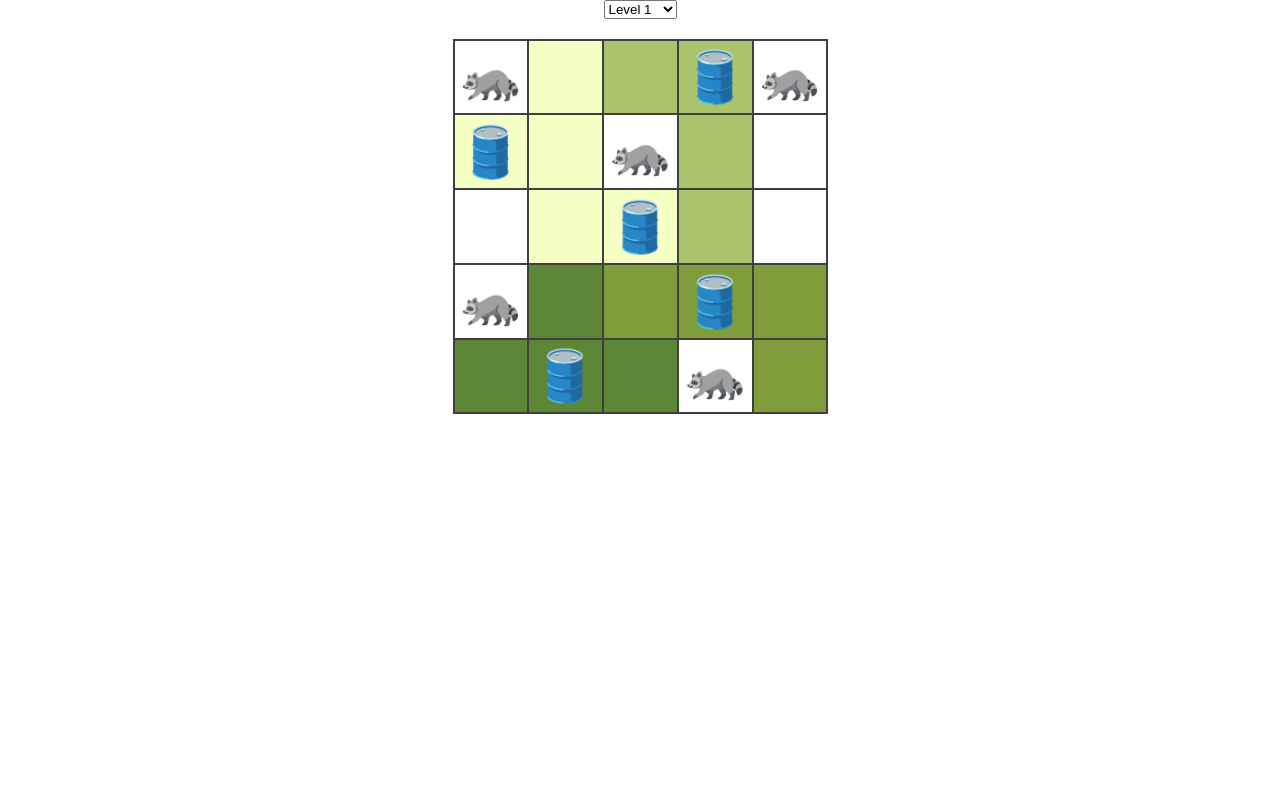
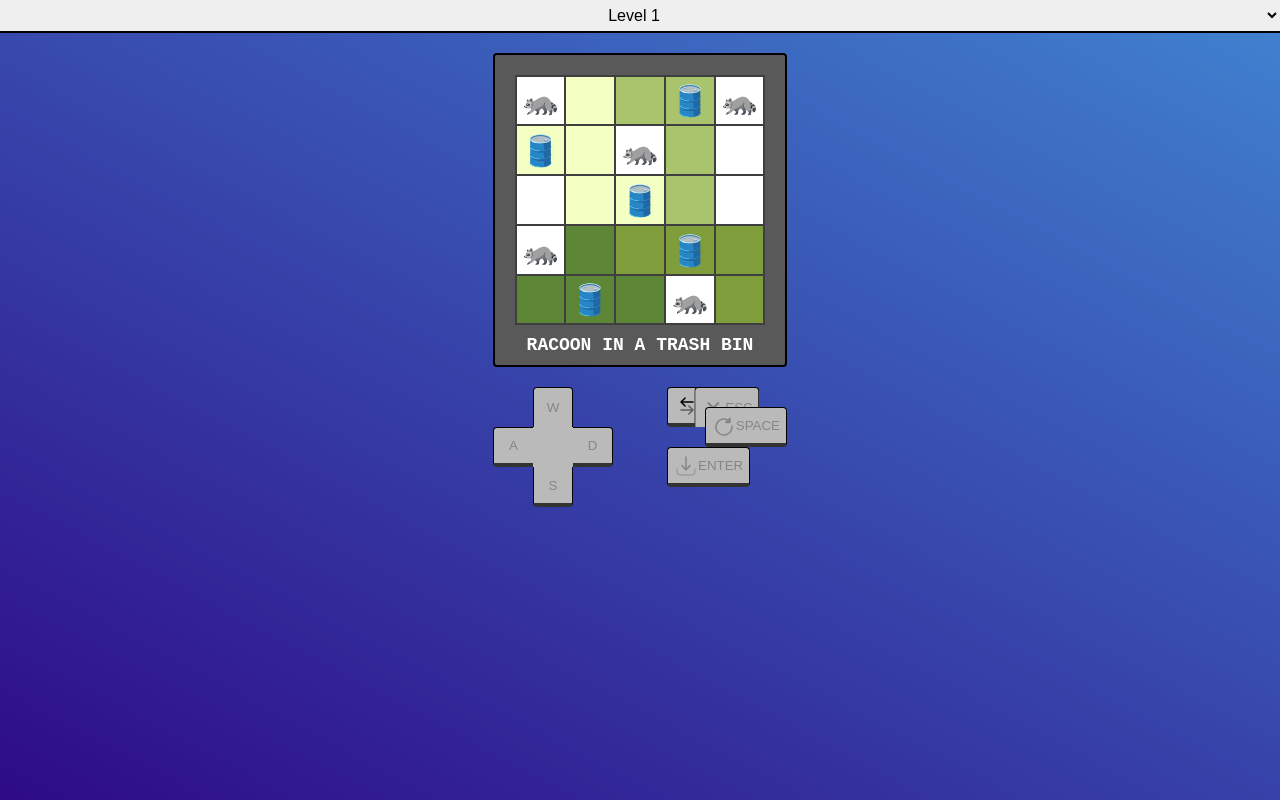
Before and after one commit to felixWackernagel/racoonInATrashBin, a Vue app: page / in a window 1280 px wide. Built offline with nearby package versions, Linux system fonts and the light colour scheme.

Commit message:
style board game

```diff
--- a/src/App.vue
+++ b/src/App.vue
@@ -17,5 +17,25 @@ const { level } = useLevel();
     </option>
   </select>
 
-  <Board :level="level" />
+  <div class="game">
+    <Board :level="level" />
+  </div>
 </template>
+<style lang="css">
+select {
+  border-radius: 0;
+  border: none;
+  padding-top: 6px;
+  padding-bottom: 6px;
+  font-size: 16px;
+  text-align: center;
+}
+
+.game {
+  background: linear-gradient(28deg, rgb(46 11 135), #4080cf);
+  display: flex;
+  flex-direction: column;
+  flex: 1;
+  border-top: 2px solid #000;
+}
+</style>
--- a/src/assets/main.css
+++ b/src/assets/main.css
@@ -1,11 +1,9 @@
 body {
   margin: 0;
-  min-height: 100vh;
 }
 
 #app {
+  min-height: 100vh;
   display: flex;
   flex-direction: column;
-  align-items: center;
-  gap: 20px;
 }
--- a/src/components/Board.vue
+++ b/src/components/Board.vue
@@ -1,5 +1,5 @@
 <script setup lang="ts">
-import { computed, toRef, watch, type Ref } from "vue";
+import { computed } from "vue";
 import { useBoard } from "@/composables/useBoard";
 import Cell from "@/components/Cell.vue";
 import { onMounted, onUnmounted } from "vue";
@@ -20,6 +20,7 @@ const {
   moveRight,
   rotate,
   place,
+  nextPart,
 } = useBoard(() => props.level);
 
 const className = computed(() => `level-${props.level.toString()}`);
@@ -70,6 +71,7 @@ onUnmounted(() => {
 </script>
 
 <template>
+  <div class="display">
     <div :class="['board', className]">
       <template v-for="(row, rowIndex) in board" :key="rowIndex">
         <template v-for="(column, columnIndex) in row" :key="columnIndex">
@@ -82,64 +84,83 @@ onUnmounted(() => {
         </template>
       </template>
     </div>
-  <div v-if="activePart" class="controller">
-    <div class="controller--right">
+    <h1>Racoon in a trash bin</h1>
+  </div>
+  <div class="controller">
+    <div class="controller__section">
       <div class="btn btn--center"></div>
-      <button class="btn btn--left" @click="moveLeft">
+      <button
+        class="btn btn--left"
+        @click="moveLeft"
+        :disabled="activePart == null"
+      >
+        A
+      </button>
+      <button
+        class="btn btn--top"
+        @click="moveUp"
+        :disabled="activePart == null"
+      >
+        W
+      </button>
+      <button
+        class="btn btn--bottom"
+        @click="moveDown"
+        :disabled="activePart == null"
+      >
+        S
+      </button>
+      <button
+        class="btn btn--right"
+        @click="moveRight"
+        :disabled="activePart == null"
+      >
+        D
+      </button>
+    </div>
+    <div class="controller__section">
+      <button class="btn" @click="nextPart">
         <svg
           xmlns="http://www.w3.org/2000/svg"
           width="24"
           height="24"
           viewBox="0 0 24 24"
         >
-          <path
-            fill="currentColor"
-            d="m8.165 11.63l6.63-6.43C15.21 4.799 16 5.042 16 5.57v12.86c0 .528-.79.771-1.205.37l-6.63-6.43a.499.499 0 0 1 0-.74Z"
-          />
+          <g
+            fill="none"
+            stroke="currentColor"
+            stroke-linecap="round"
+            stroke-linejoin="round"
+            stroke-width="1.5"
+          >
+            <path d="M18 8H6m0 0l4.125-4M6 8l4.125 4" />
+            <path d="M6 16h12m0 0l-4.125-4M18 16l-4.125 4" opacity=".5" />
+          </g>
         </svg>
       </button>
-      <button class="btn btn--top" @click="moveUp">
+      <button
+        class="btn btn--top"
+        @click="activateOrDeactivatePart(null)"
+        :disabled="activePart == null"
+      >
         <svg
           xmlns="http://www.w3.org/2000/svg"
           width="24"
           height="24"
-          viewBox="0 0 24 24"
+          viewBox="0 0 16 16"
         >
           <path
             fill="currentColor"
-            d="m12.37 8.165l6.43 6.63c.401.414.158 1.205-.37 1.205H5.57c-.528 0-.771-.79-.37-1.205l6.43-6.63a.499.499 0 0 1 .74 0Z"
+            d="M5.28 4.22a.75.75 0 0 0-1.06 1.06L6.94 8l-2.72 2.72a.75.75 0 1 0 1.06 1.06L8 9.06l2.72 2.72a.75.75 0 1 0 1.06-1.06L9.06 8l2.72-2.72a.75.75 0 0 0-1.06-1.06L8 6.94z"
           />
         </svg>
+        <span>ESC</span>
       </button>
-      <button class="btn btn--bottom" @click="moveDown">
-        <svg
-          xmlns="http://www.w3.org/2000/svg"
-          width="24"
-          height="24"
-          viewBox="0 0 24 24"
+      <button
+        class="btn btn--top-right"
+        @click="rotate"
+        :disabled="activePart == null"
       >
-          <path
-            fill="currentColor"
-            d="m12.37 15.835l6.43-6.63C19.201 8.79 18.958 8 18.43 8H5.57c-.528 0-.771.79-.37 1.205l6.43 6.63c.213.22.527.22.74 0Z"
-          />
-        </svg>
-      </button>
-      <button class="btn btn--right" @click="moveRight">
-        <svg
-          xmlns="http://www.w3.org/2000/svg"
-          width="24"
-          height="24"
-          viewBox="0 0 24 24"
-        >
-          <path
-            fill="currentColor"
-            d="M15.835 11.63L9.205 5.2C8.79 4.799 8 5.042 8 5.57v12.86c0 .528.79.771 1.205.37l6.63-6.43a.498.498 0 0 0 0-.74Z"
-          />
-        </svg>
-      </button>
-    </div>
-    <div class="controller--left">
-      <button class="btn btn--top-right" @click="rotate">
         <svg
           xmlns="http://www.w3.org/2000/svg"
           width="24"
@@ -151,8 +172,13 @@ onUnmounted(() => {
             d="M18.258 3.508a.75.75 0 0 1 .463.693v4.243a.75.75 0 0 1-.75.75h-4.243a.75.75 0 0 1-.53-1.28L14.8 6.31a7.25 7.25 0 1 0 4.393 5.783a.75.75 0 0 1 1.488-.187A8.75 8.75 0 1 1 15.93 5.18l1.51-1.51a.75.75 0 0 1 .817-.162Z"
           />
         </svg>
+        <span>SPACE</span>
       </button>
-      <button class="btn btn--bottom-left" @click="place">
+      <button
+        class="btn btn--bottom-left"
+        @click="place"
+        :disabled="activePart == null"
+      >
         <svg
           xmlns="http://www.w3.org/2000/svg"
           width="24"
@@ -173,6 +199,7 @@ onUnmounted(() => {
             <path d="M12 3v13m0 0l4-4.375M12 16l-4-4.375" />
           </g>
         </svg>
+        <span>ENTER</span>
       </button>
     </div>
   </div>
@@ -184,11 +211,31 @@ onUnmounted(() => {
   --icon-size: 30px;
 }
 
-@media screen and (min-width: 768px) {
+/* @media screen and (min-width: 768px) {
   :root {
     --cell-size: 75px;
     --icon-size: 50px;
   }
+} */
+
+.display {
+  background-color: #595959;
+  border: 2px solid #000;
+  border-radius: 4px;
+  align-self: center;
+  padding: 20px 20px 10px 20px;
+  margin-top: 20px;
+}
+
+h1 {
+  margin: 0;
+  padding: 0;
+  color: #fff;
+  font-size: 18px;
+  text-align: center;
+  text-transform: uppercase;
+  padding-top: 10px;
+  font-family: monospace;
 }
 
 .board {
@@ -200,32 +247,31 @@ onUnmounted(() => {
 }
 
 .controller {
+  max-width: 294px;
+  align-self: center;
   display: grid;
-  grid-template-columns: repeat(2, 150px);
-  grid-template-rows: 150px;
-  gap: 50px;
+  grid-template-columns: repeat(2, 120px);
+  grid-template-rows: 120px;
+  gap: 54px;
+  padding-top: 20px;
 }
 
-.controller--left {
-  position: relative;
-}
-
-.controller--right {
+.controller__section {
   position: relative;
 }
 
 .btn {
   position: absolute;
-  background-color: #cccccc;
+  background-color: #bababa;
   border: none;
   margin: 0;
   border-radius: 4px;
-  width: 50px;
-  height: 50px;
+  min-width: 40px;
+  height: 40px;
   display: flex;
   justify-content: center;
   align-items: center;
-  border: 1px solid #333;
+  border: 1px solid #000000;
   border-bottom: 4px solid #333;
 }
 
@@ -290,12 +336,13 @@ onUnmounted(() => {
 }
 
 .btn--top-right {
-  top: 0;
+  top: 50%;
   right: 0;
+  transform: translateY(-100%);
 }
 
 .btn--bottom-left {
-  bottom: 0;
+  top: 50%;
   left: 0;
 }
 </style>
--- a/src/components/Cell.vue
+++ b/src/components/Cell.vue
@@ -70,6 +70,7 @@ const conflict = computed(() => {
 .block--racoon,
 .block--empty {
   pointer-events: none;
+  background-color: #fff;
 }
 
 .block--a {
--- a/src/composables/useBoard.ts
+++ b/src/composables/useBoard.ts
@@ -126,6 +126,19 @@ export function useBoard(level: () => number) {
     return rotated;
   };
 
+  const activatePart = (part: Part): void => {
+    const clone: Part = {
+      type: part.type,
+      rotations: part.rotations,
+      position: part.position,
+    };
+    activePart.value = clone;
+  };
+
+  const deactivatePart = () => {
+    activePart.value = null;
+  };
+
   const activateOrDeactivatePart = (block: Block | null): void => {
     if (block) {
       if (block.type === "r" || block.type === "e") {
@@ -137,19 +150,13 @@ export function useBoard(level: () => number) {
         return;
       }
 
-      const clone: Part = {
-        type: part.type,
-        rotations: part.rotations,
-        position: part.position,
-      };
-
-      if (activePart.value === null || activePart.value.type !== clone.type) {
-        activePart.value = clone;
+      if (activePart.value === null || activePart.value.type !== part.type) {
+        activatePart(part);
       } else {
-        activePart.value = null;
+        deactivatePart();
       }
     } else {
-      activePart.value = null;
+      deactivatePart();
     }
 
     drawBoard();
@@ -285,6 +292,27 @@ export function useBoard(level: () => number) {
     drawBoard();
   };
 
+  const nextPart = () => {
+    let currentPart = activePart.value;
+    let nextPartType = "a";
+
+    if (currentPart != null) {
+      let modelKeys = Object.keys(MODELS);
+      let index = modelKeys.indexOf(currentPart.type);
+      let nextIndex = index + 1 >= modelKeys.length ? 2 : index + 1;
+      nextPartType = modelKeys[nextIndex];
+    }
+
+    const part = parts.value.find((part) => part.type === nextPartType);
+    if (!part) {
+      return;
+    }
+
+    activatePart(part);
+
+    drawBoard();
+  };
+
   watch(
     level,
     (newLevel) => {
@@ -313,5 +341,6 @@ export function useBoard(level: () => number) {
     moveRight,
     rotate,
     place,
+    nextPart,
   };
 }
```
Lines whose indentation alone changed are shown as unchanged.
